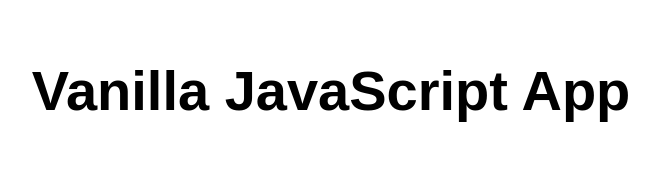
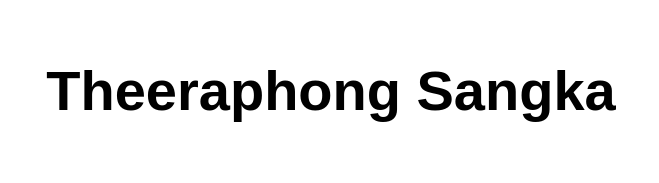
Before and after one commit to carouse1123/webappKKU, a website: page src/index.html in a window 1280 px wide. Shown: the whole page, without its empty margins (309-968 px from the left). Drawn offline with Linux system fonts and the light colour scheme.

Commit message:
Update index.html

```diff
--- a/src/index.html
+++ b/src/index.html
@@ -10,7 +10,7 @@
 
 <body>
   <main>
-    <h1>Vanilla JavaScript App</h1>
+    <h1>Theeraphong Sangka</h1>
   </main>
 </body>
 
```
